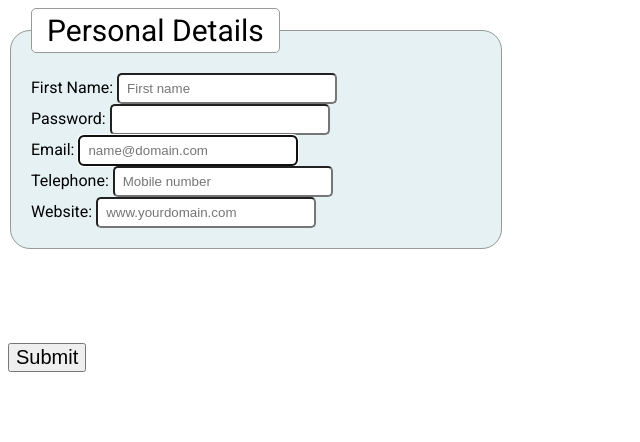
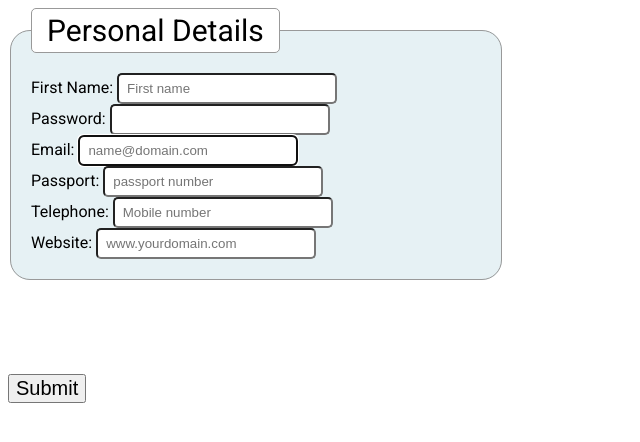
Before and after one commit to GiuseppeJoeT/html5-challenges-02, a plain HTML site: page form-challenges/4-forms-numbers-patterns/form.html in a window 1280 px wide. Shown: the whole page, without its empty margins (0-640 px from the left). Drawn offline with Linux system fonts and the light colour scheme.

Commit message:
added Passport field as Regular Expression

```diff
--- a/form-challenges/4-forms-numbers-patterns/form.html
+++ b/form-challenges/4-forms-numbers-patterns/form.html
@@ -91,6 +91,12 @@
                </label>
             </div>
              <div>
+               <label for="passport" class="label"><span>Passport:</span>
+                  <input type="text" id="passport" placeholder="passport number"
+                         pattern:"[A-Z]{3}[0-9]{7}[A-Z]{1}[0-9]{7}"   required >
+               </label>
+            </div>
+             <div>
                <label for="telephone" class="label"><span>Telephone:</span>
                   <input type="url" id="telephone" placeholder="Mobile number">
                </label>
```
